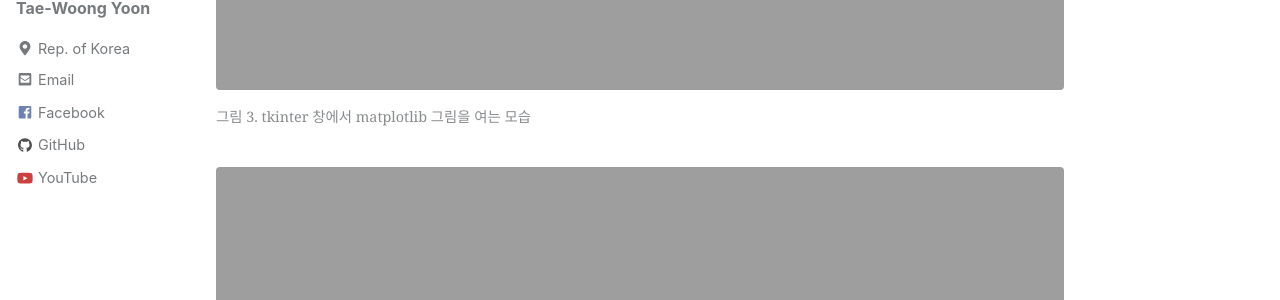
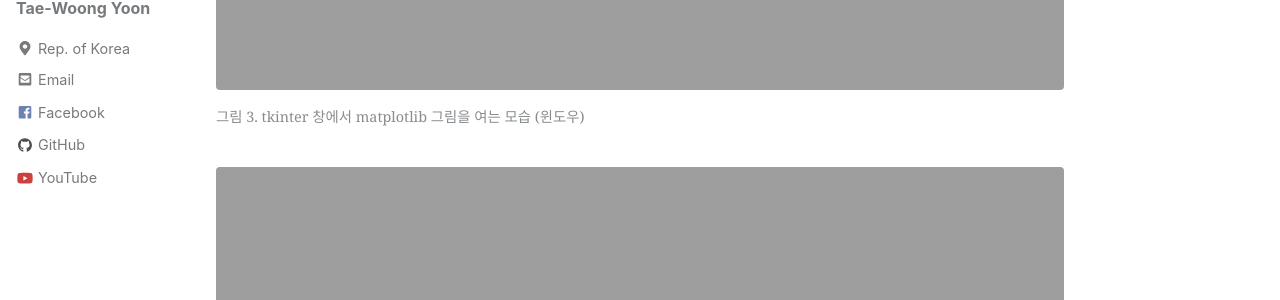
Before and after one commit to twy80/mkkim85.github.io, a Jekyll site: the page built from _posts/2021-09-03-tkinter.md, in a window 1280 px wide and 900 px high, scrolled down 2604 px. Shown: the part 153-453 px from the top of the window. Built offline with Jekyll 4.4.1, drawn with Linux system fonts in a browser that asks for light colours; nearby versions of some CDN libraries.

Commit message:
Update 2021-09-03-tkinter.md

```diff
--- a/_posts/2021-09-03-tkinter.md
+++ b/_posts/2021-09-03-tkinter.md
@@ -38,7 +38,7 @@ Matplotlib는 파이썬의 대표적인 그림 그리기 패키지입니다. 파
 
 <center><figure>
     <img src="https://twy80.github.io/assets/images/svd_image_plot_tk.gif">
-    <figcaption>그림 3. tkinter 창에서 matplotlib 그림을 여는 모습</figcaption>
+    <figcaption>그림 3. tkinter 창에서 matplotlib 그림을 여는 모습 (윈도우)</figcaption>
 </figure></center>
 
 <center><figure>
```
